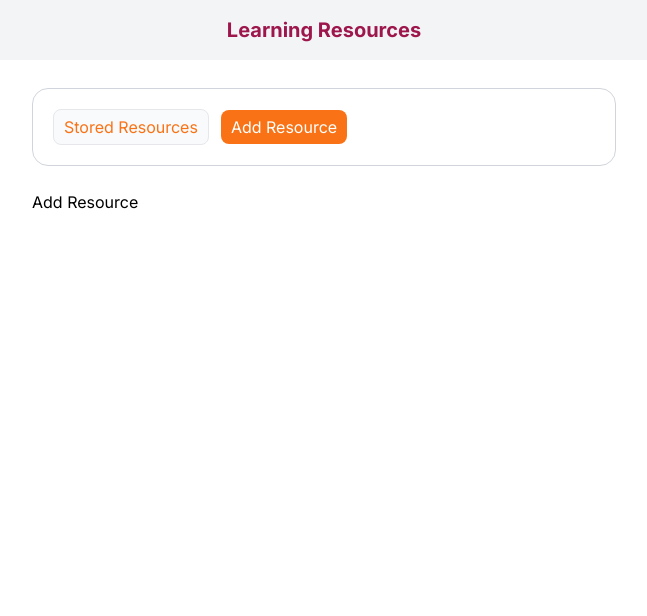
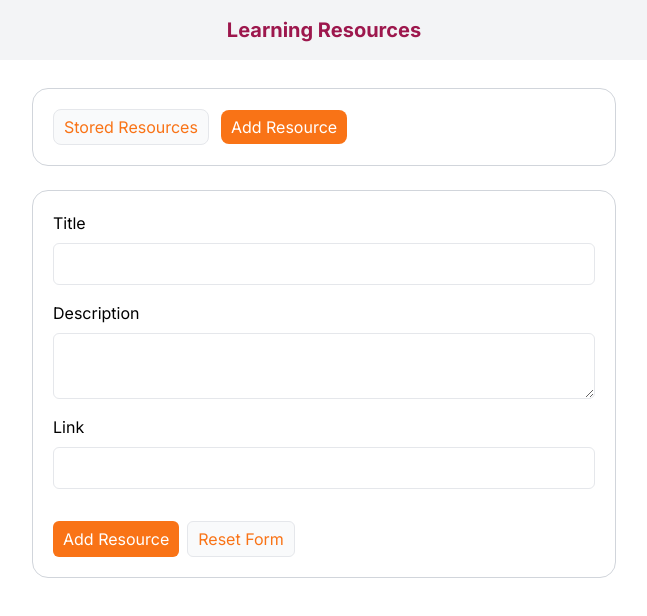
Before and after one commit to ahmadreza-ahmadi/Learning-Resource, a Vue app: page / in a window 1280 px wide. Both pictures are taken after a click on the button "Add Resource". Shown: the top 616 px of the page, without its empty margins (316-963 px from the left). Built offline with nearby package versions, Linux system fonts and the light colour scheme.

Commit message:
feat: implement add resource interface

```diff
--- a/src/components/layout/TheResources.vue
+++ b/src/components/layout/TheResources.vue
@@ -52,5 +52,7 @@ export default {
     >
   </BaseCard>
 
-  <component :is="selectedTab"></component>
+  <keep-alive>
+    <component :is="selectedTab"></component>
+  </keep-alive>
 </template>
--- a/src/components/resources/ResourceAdd.vue
+++ b/src/components/resources/ResourceAdd.vue
@@ -1,3 +1,32 @@
+<script>
+export default {
+  computed: {
+    inputClass() {
+      return 'px-3 py-2 border border-gray-200 rounded-md outline-none focus:ring-2 focus:ring-orange-100'
+    },
+  },
+}
+</script>
+
 <template>
-  <h3>Add Resource</h3>
+  <BaseCard>
+    <form action="#" @submit.prevent class="flex flex-col gap-4">
+      <fieldset class="flex flex-col gap-2">
+        <label for="titel">Title</label>
+        <input type="text" name="title" id="title" :class="inputClass" />
+      </fieldset>
+      <fieldset class="flex flex-col gap-2">
+        <label for="description">Description</label>
+        <textarea name="description" id="description" rows="2" :class="inputClass"></textarea>
+      </fieldset>
+      <fieldset class="flex flex-col gap-2">
+        <label for="link">Link</label>
+        <input type="url" name="link" id="link" :class="inputClass" />
+      </fieldset>
+      <div class="flex gap-2 mt-4">
+        <BaseButton type="submit">Add Resource</BaseButton>
+        <BaseButton type="reset" variant="secondary">Reset Form</BaseButton>
+      </div>
+    </form>
+  </BaseCard>
 </template>
```
